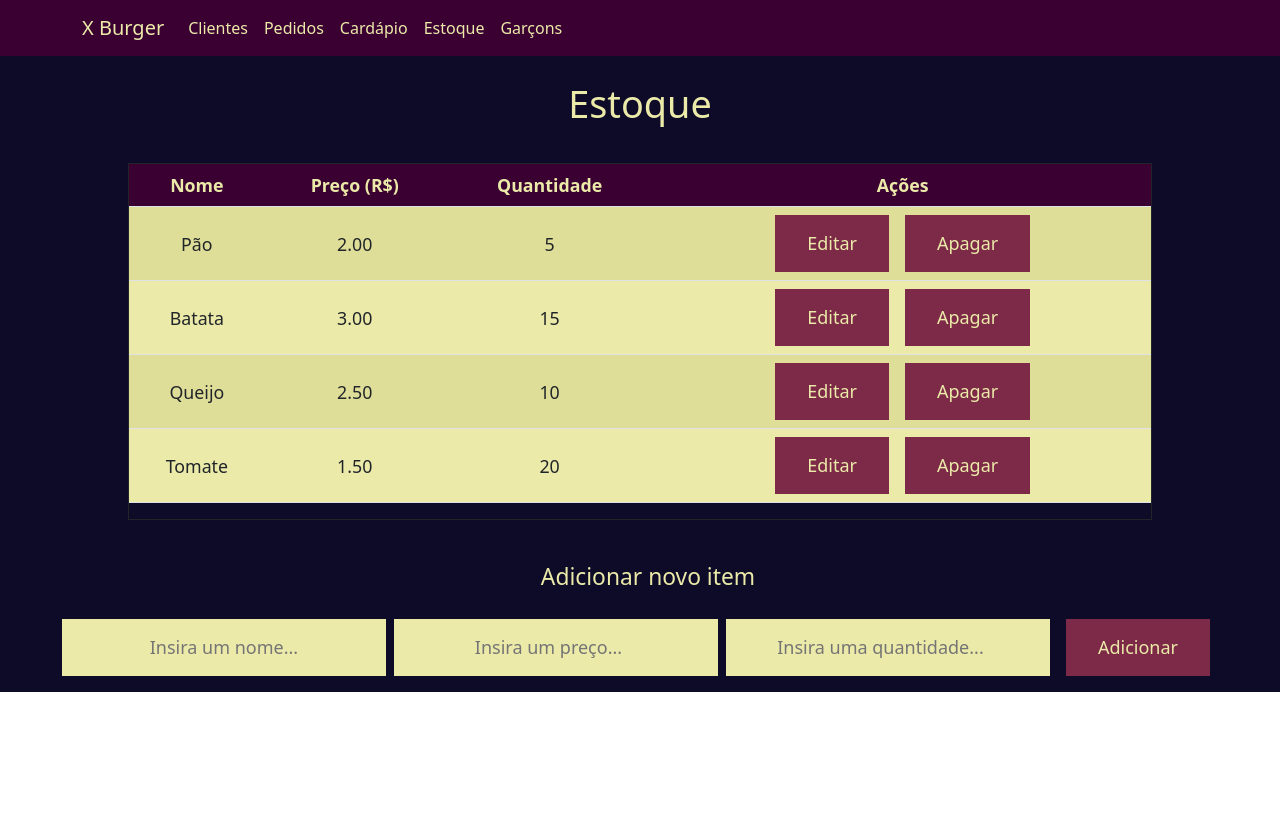
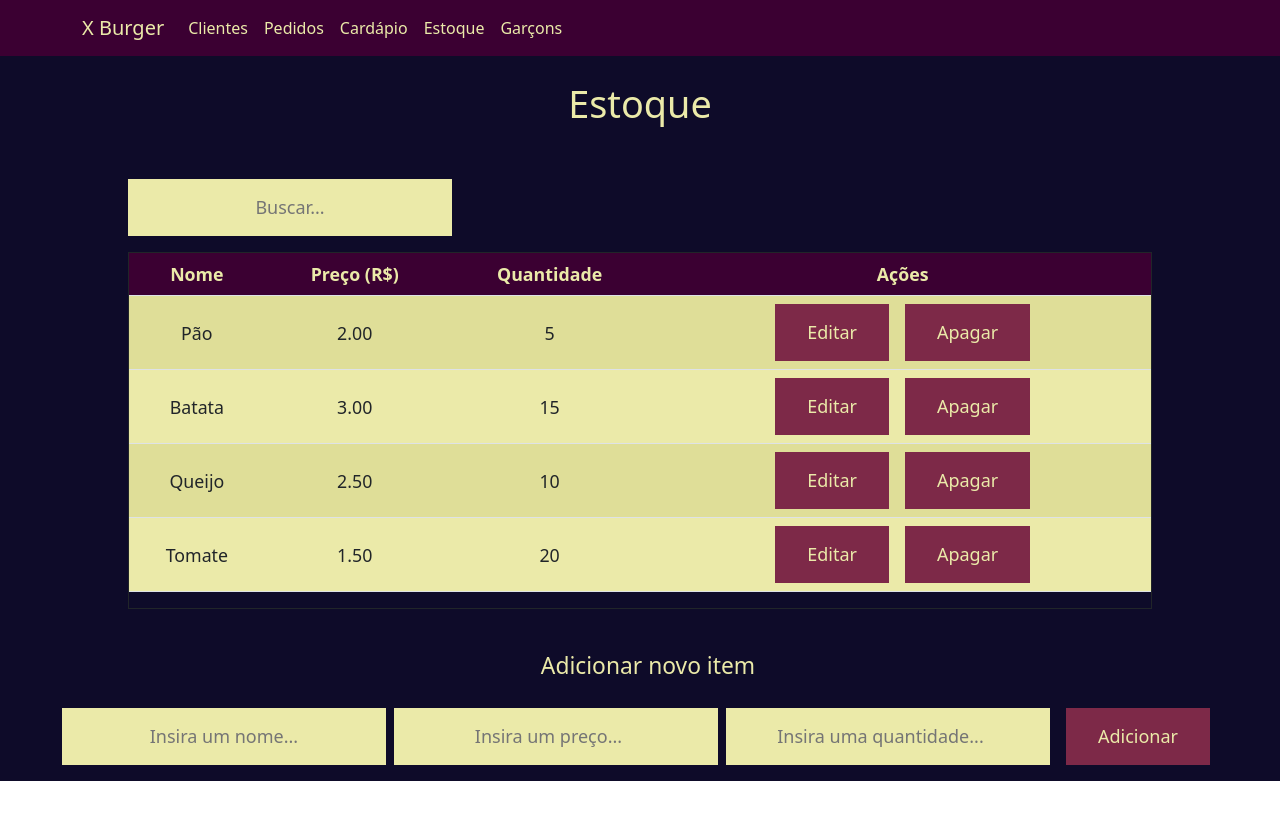
Before and after one commit to ENGVGR/Sistema-de-restaurante, a React (Create React App) app: page /stock in a window 1280 px wide. Shown: the top 820 px of the page. Built offline with nearby package versions, Linux system fonts and the light colour scheme.

Commit message:
added search feature

```diff
--- a/src/pages/stock/index.js
+++ b/src/pages/stock/index.js
@@ -120,6 +120,8 @@ export default function Stock(): any {
     setItems(newItems);
   };
 
+  const [query, setQuery] = useState('');
+
   return (
     <div className="stock">
       <MyNavBar />
@@ -127,6 +129,14 @@ export default function Stock(): any {
         <span className="stock-title__span" role={title}>
           Estoque
         </span>
+      </div>
+      <div>
+        <input
+          className="stock-search"
+          type="text"
+          placeholder="Buscar..."
+          onChange={(e) => setQuery(e.target.value)}
+        />
       </div>
       <div className="stock-table">
         <form onSubmit={handleEditFormSubmit}>
@@ -145,7 +155,9 @@ export default function Stock(): any {
               </tr>
             </thead>
             <tbody>
-              {items.map((item) => (
+              {items
+                .filter((item) => item.nome.toLowerCase().includes(query))
+                .map((item) => (
                   // eslint-disable-next-line react/jsx-no-useless-fragment
                   <>
                     {editItemId === item.id ? (
--- a/src/pages/stock/index.scss
+++ b/src/pages/stock/index.scss
@@ -77,4 +77,16 @@
     font-size: 18px;
     margin: 2vh 1vh 2vh 0vh;
   }
+  &-search {
+    background-color: #ebeaa9;
+    border: none;
+    color: #000;
+    padding: 15px 32px;
+    text-align: center;
+    text-decoration: none;
+    display: inline-block;
+    font-size: 18px;
+    margin: 2vh 0vh 2vh 0vh;
+    margin-left: 10%;
+  }
 }
```
Lines whose indentation alone changed are shown as unchanged.
